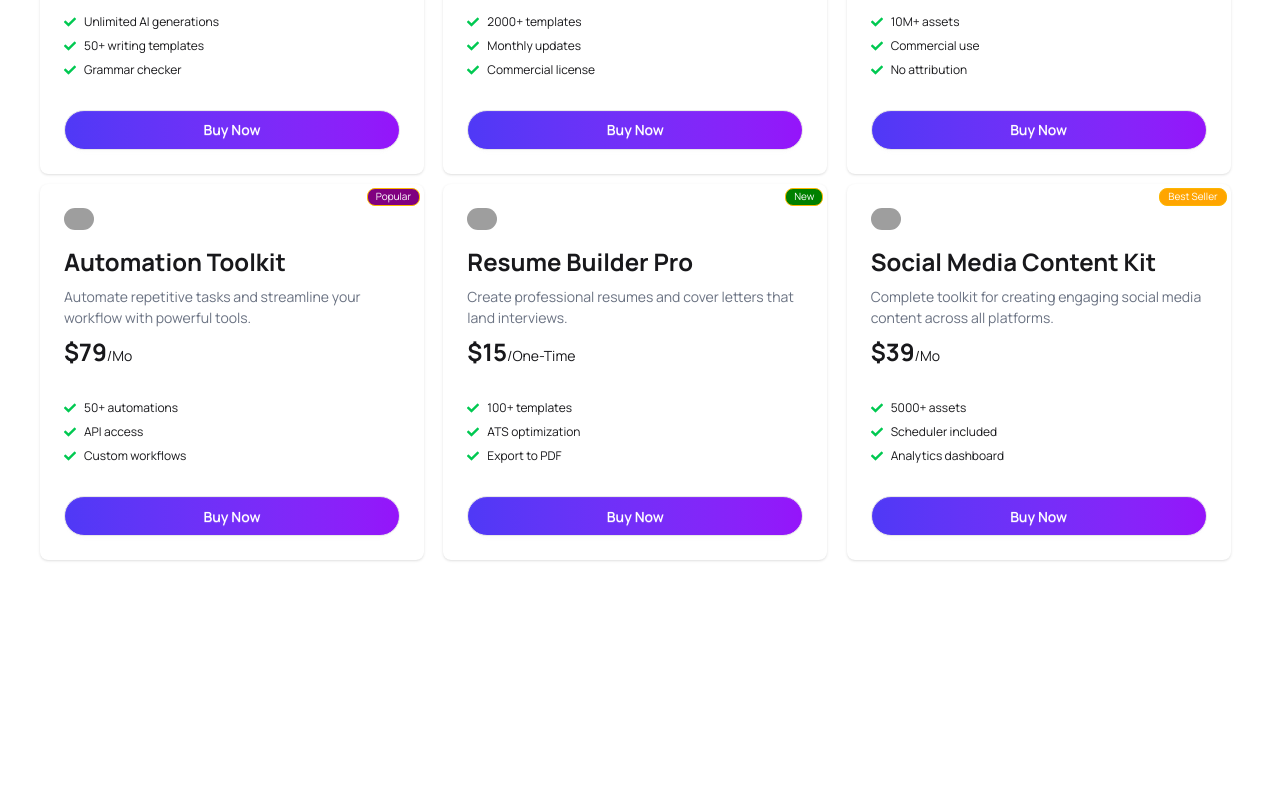
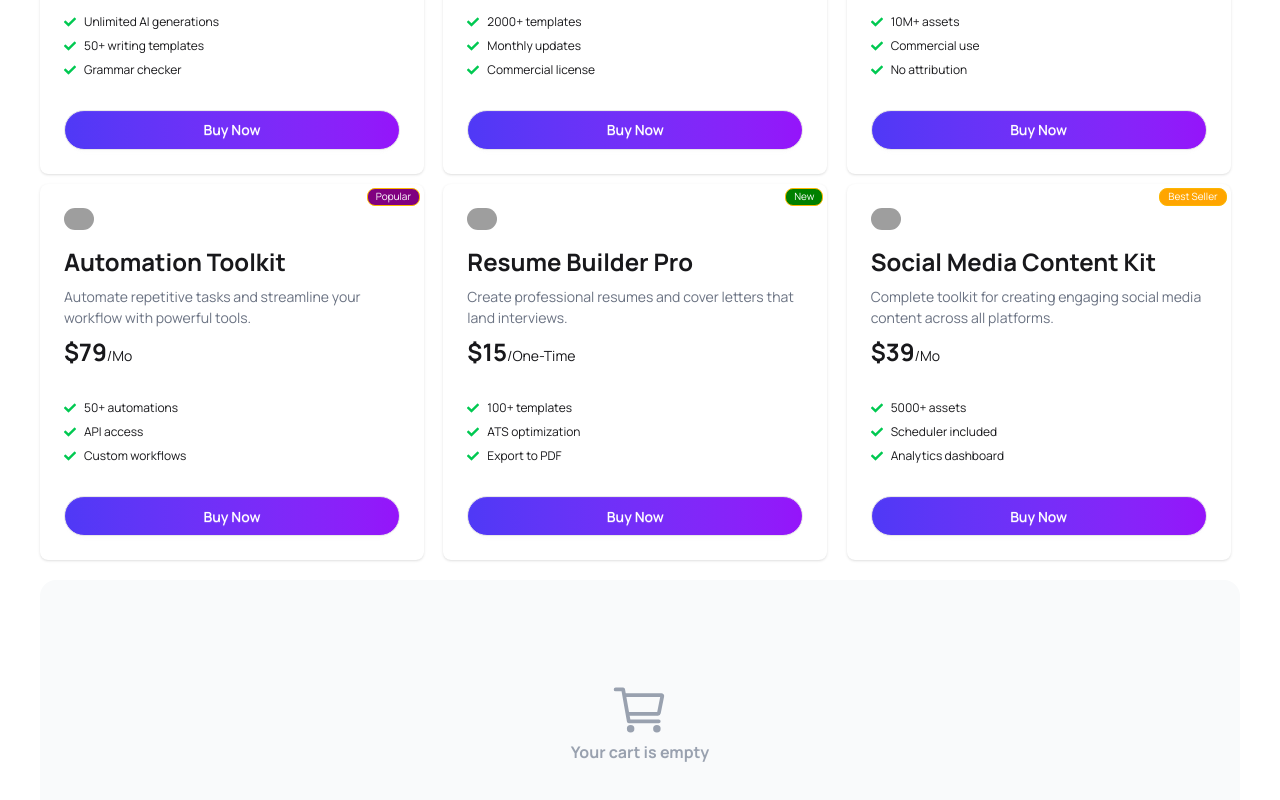
Before and after one commit to rokan45/digital-tools-react-app, a React (Vite) app: page / in a window 1280 px wide. Shown: the part 1521-2321 px from the top of the page. Before the commit the page ends 2101 px from the top, so only its background shows below. Built offline with nearby package versions, Linux system fonts and the light colour scheme; grey boxes are pictures that could not be loaded.

Commit message:
empty cart componet build

```diff
--- a/src/App.jsx
+++ b/src/App.jsx
@@ -4,6 +4,7 @@ import Banner from './component/banner/Banner'
 import Navbar from './component/navbar/Navbar'
 import StatSection from './component/statistics/StatSection'
 import ToolSection from './component/tools/ToolSection'
+import Empty from './component/cart/Empty'
 
 
 const fetchCardData=async() =>{
@@ -29,6 +30,8 @@ function App() {
      <Suspense fallback={<span className="loading loading-bars loading-xl flex mx-auto justify-center items-center"></span>}>
        <ToolSection cardPromise={cardPromise}></ToolSection>
      </Suspense>
+
+     <Empty></Empty>
     </main>
     </>
   )
--- /dev/null
+++ b/src/component/cart/Empty.jsx
@@ -0,0 +1,14 @@
+import React from 'react';
+import { IoCartOutline } from 'react-icons/io5';
+
+
+const Empty = () => {
+    return (
+        <div className='mx-10 flex flex-col justify-center  items-center p-20 bg-gray-50 rounded-2xl'>
+           <div className='mt-5'><IoCartOutline className='text-6xl text-gray-400 *:' /></div>
+           <h2 className='font-bold text-gray-400'>Your cart is empty</h2>
+        </div>
+    );
+};
+
+export default Empty;
```
